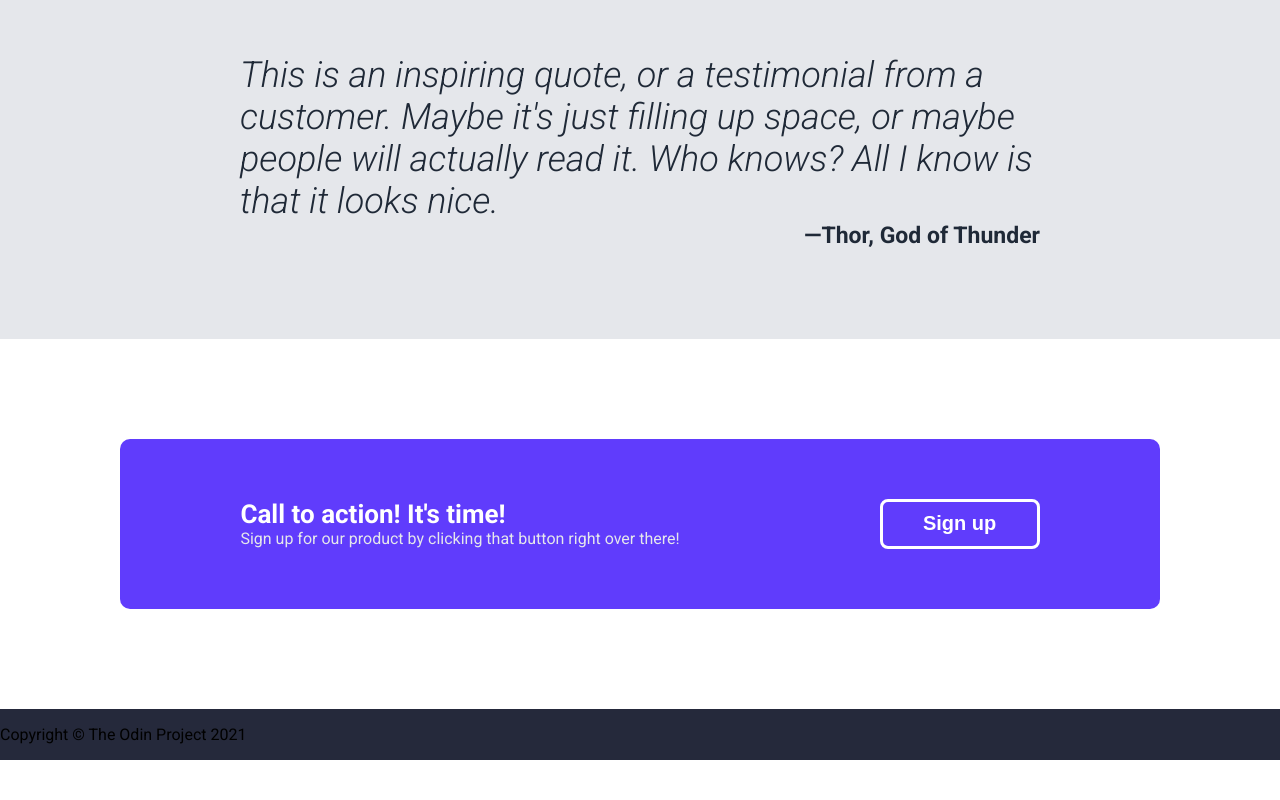
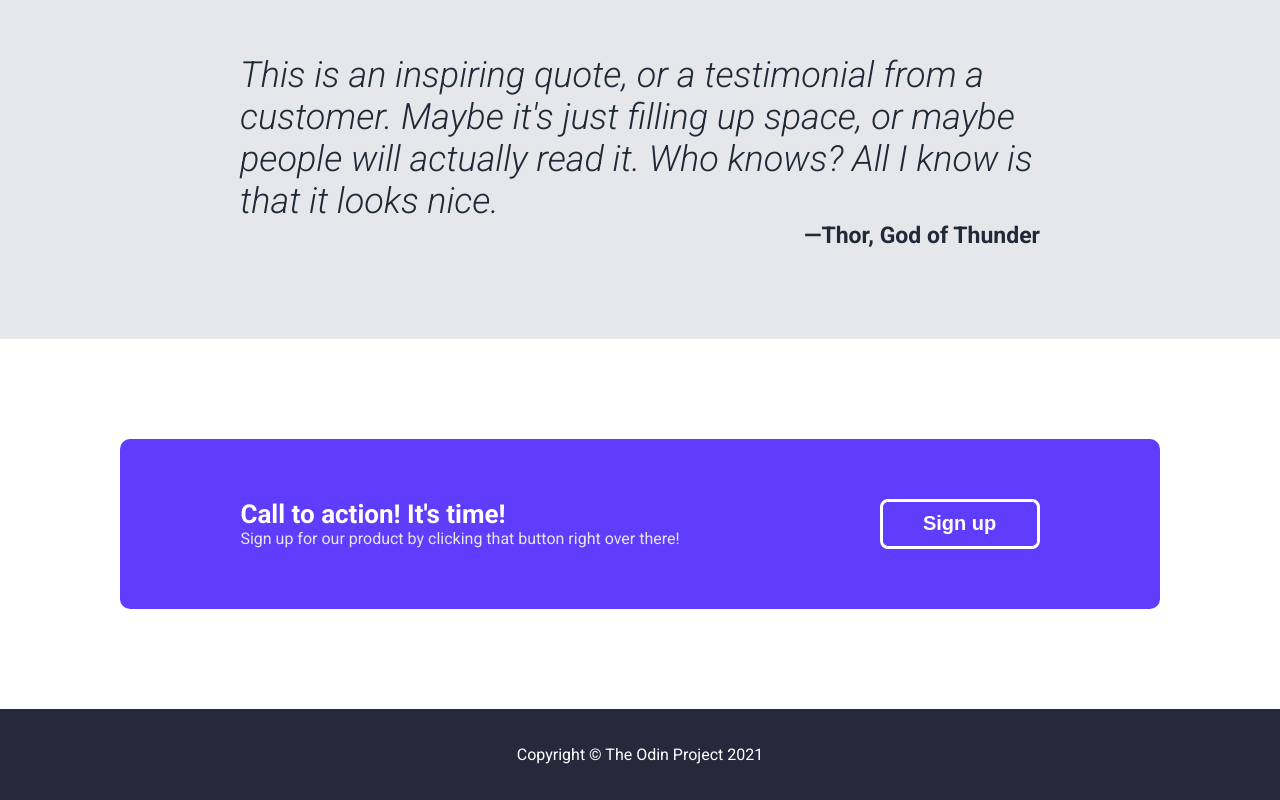
Before and after one commit to kurisu-Contreras/landing-page, a plain HTML site: page index.html in a window 1280 px wide. Shown: the part 1024-1824 px from the top of the page. Before the commit the page ends 1784 px from the top, so only its background shows below. Drawn offline with Linux system fonts and the light colour scheme.

Commit message:
feat(styles): add style to the footer section

```diff
--- a/styles.css
+++ b/styles.css
@@ -193,4 +193,7 @@ h3{
 }
 .footer{
   background-color: #25293b;
+  color: white;
+  text-align: center;
+  padding: 20px 0px;
 }
```
